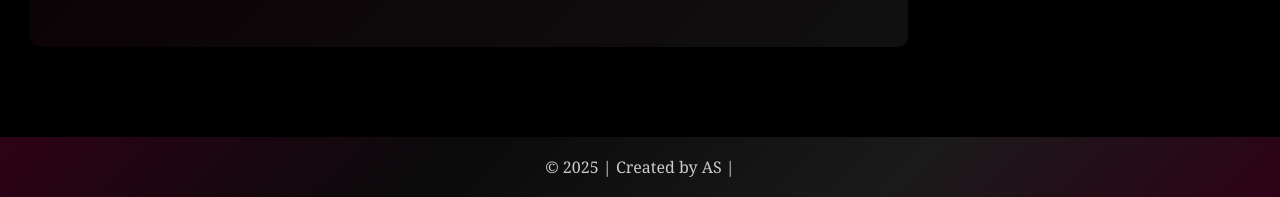
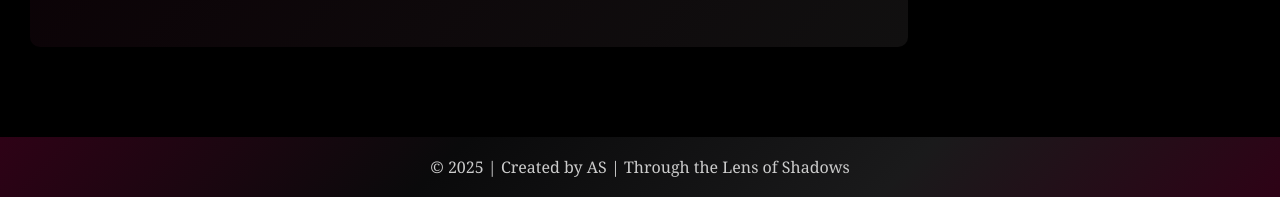
Before and after one commit to afyfatusyakinah/Exhibition, a plain HTML site: page index.html in a window 1280 px wide. Shown: the part 2867-3064 px from the top of the page. Drawn offline with Linux system fonts and the light colour scheme.

Commit message:
index.html

```diff
--- a/index.html
+++ b/index.html
@@ -107,8 +107,9 @@
     </div>
 
     <footer>
-    <p>&copy; 2025  | Created by AS  | </p>
+    <p>&copy; 2025  | Created by AS  | Through the Lens of Shadows </p>
   </footer>
 
 </body>
+
 </html>
```
